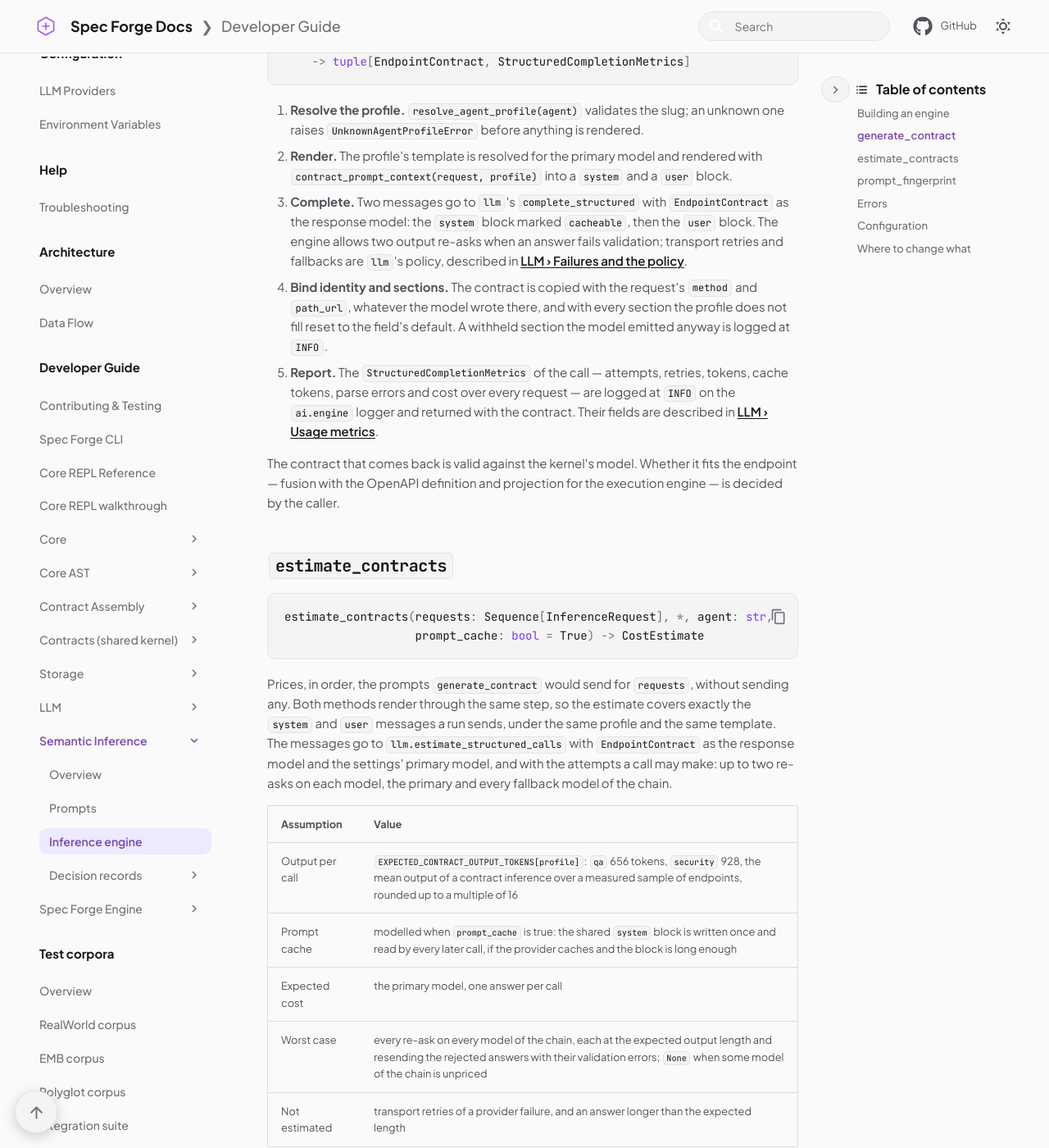
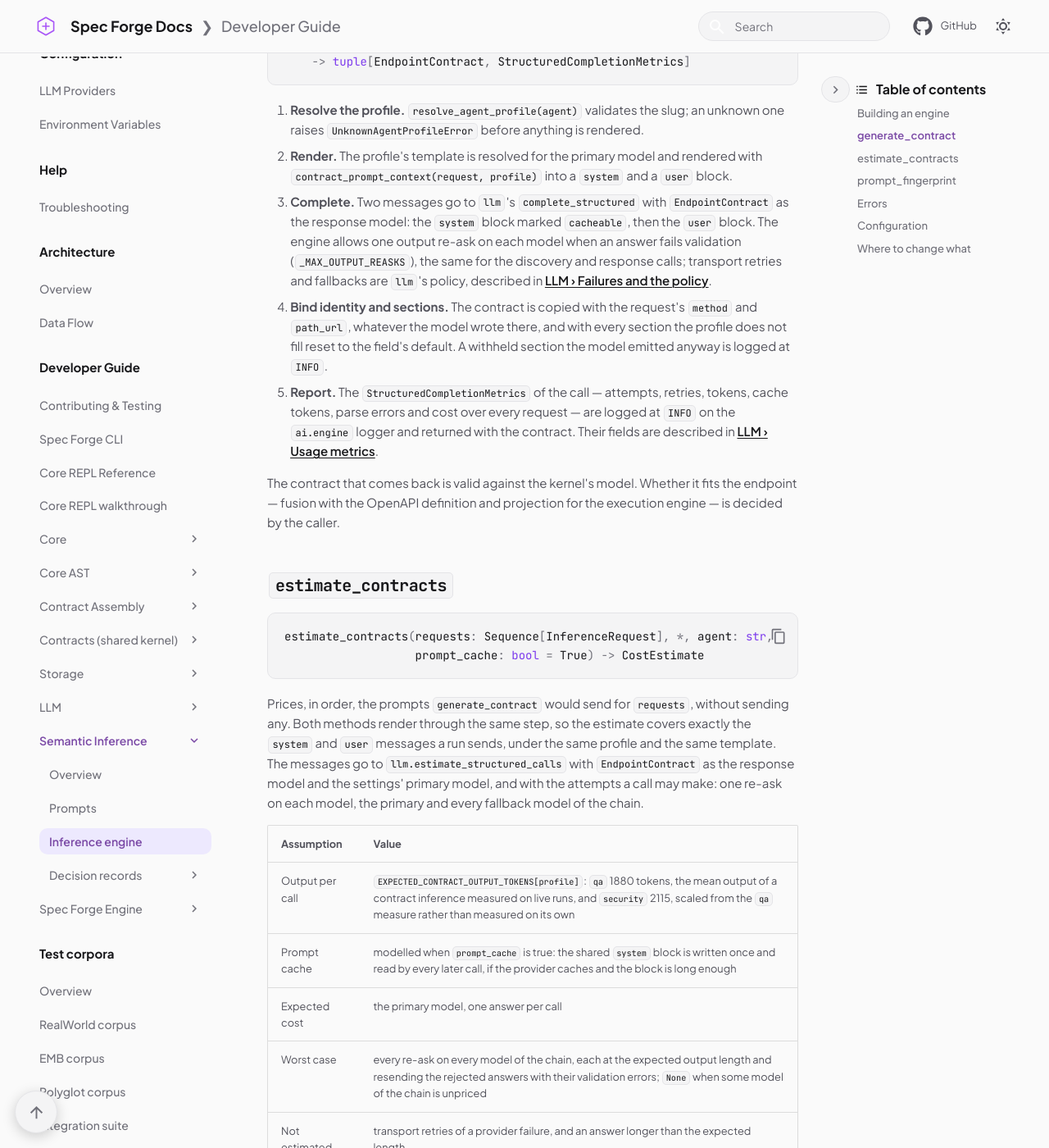
Before and after one commit to Spec-Forge-Testing/specforge-docs, an MkDocs documentation site: the page built from docs/modules/semantic-inference/inference-engine.md, in a window 1280 px wide and 1400 px high, scrolled down 900 px. Shown: the whole window at 82% size. Built offline with MkDocs 1.6.1 and Material for MkDocs 9.7.7, drawn with Linux system fonts in a browser that asks for light colours; comment, search, counter and statistics services are not loaded.

Commit message:
docs(inference): ask a model again once for an invalid answer, and the expected contract output per profile

```diff
--- a/docs/modules/semantic-inference/inference-engine.md
+++ b/docs/modules/semantic-inference/inference-engine.md
@@ -41,8 +41,9 @@ generate_contract(request: InferenceRequest, *, agent: str)
    a `user` block.
 3. **Complete.** Two messages go to `llm`'s `complete_structured` with
    `EndpointContract` as the response model: the `system` block marked
-   `cacheable`, then the `user` block. The engine allows two output re-asks when
-   an answer fails validation; transport retries and fallbacks are `llm`'s
+   `cacheable`, then the `user` block. The engine allows one output re-ask on each
+   model when an answer fails validation (`_MAX_OUTPUT_REASKS`), the same for the
+   discovery and response calls; transport retries and fallbacks are `llm`'s
    policy, described in [LLM › Failures and the policy](../llm/reference.md#failures-and-the-policy).
 4. **Bind identity and sections.** The contract is copied with the request's
    `method` and `path_url`, whatever the model wrote there, and with every
@@ -70,12 +71,12 @@ without sending any. Both methods render through the same step, so the estimate
 covers exactly the `system` and `user` messages a run sends, under the same
 profile and the same template. The messages go to
 `llm.estimate_structured_calls` with `EndpointContract` as the response model
-and the settings' primary model, and with the attempts a call may make: up to
-two re-asks on each model, the primary and every fallback model of the chain.
+and the settings' primary model, and with the attempts a call may make: one
+re-ask on each model, the primary and every fallback model of the chain.
 
 | Assumption | Value |
 | --- | --- |
-| Output per call | `EXPECTED_CONTRACT_OUTPUT_TOKENS[profile]`: `qa` 656 tokens, `security` 928, the mean output of a contract inference over a measured sample of endpoints, rounded up to a multiple of 16 |
+| Output per call | `EXPECTED_CONTRACT_OUTPUT_TOKENS[profile]`: `qa` 1880 tokens, the mean output of a contract inference measured on live runs, and `security` 2115, scaled from the `qa` measure rather than measured on its own |
 | Prompt cache | modelled when `prompt_cache` is true: the shared `system` block is written once and read by every later call, if the provider caches and the block is long enough |
 | Expected cost | the primary model, one answer per call |
 | Worst case | every re-ask on every model of the chain, each at the expected output length and resending the rejected answers with their validation errors; `None` when some model of the chain is unpriced |
```
Also changed, not shown: docs/modules/core/inference.md (+2 -2 lines), docs/modules/core/protocol/handshake.md (+6 -0 lines), docs/modules/core/protocol/operations.md (+1 -1 lines), docs/modules/semantic-inference/index.md (+1 -1 lines), docs/user-guide/findings-and-suspicions.md (+1 -1 lines).
